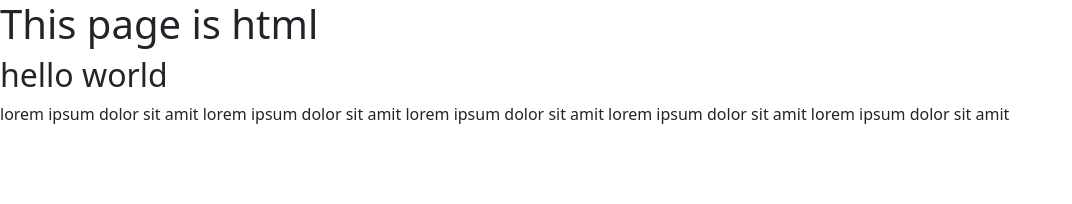
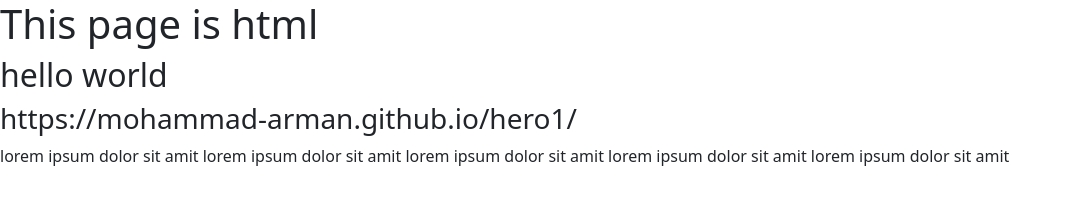
Before and after one commit to mohammad-arman/hero1, a plain HTML site: page index.html in a window 1280 px wide. Shown: the whole page, without its empty margins (0-1072 px from the left). Drawn offline with Linux system fonts and the light colour scheme.

Commit message:
link added

```diff
--- a/index.html
+++ b/index.html
@@ -12,6 +12,7 @@
 
 	<h1>This page is html</h1>
 	<h2>hello world</h2>
+	<h3>https://mohammad-arman.github.io/hero1/</h3>
 	<p>lorem ipsum dolor sit amit lorem ipsum dolor sit amit lorem ipsum dolor sit amit lorem ipsum dolor sit amit lorem ipsum dolor sit amit </p>
 	<script src="./assets/js/bootstrap.min.js"></script>
 	<script src="./assets/js/script.js"></script>
```
